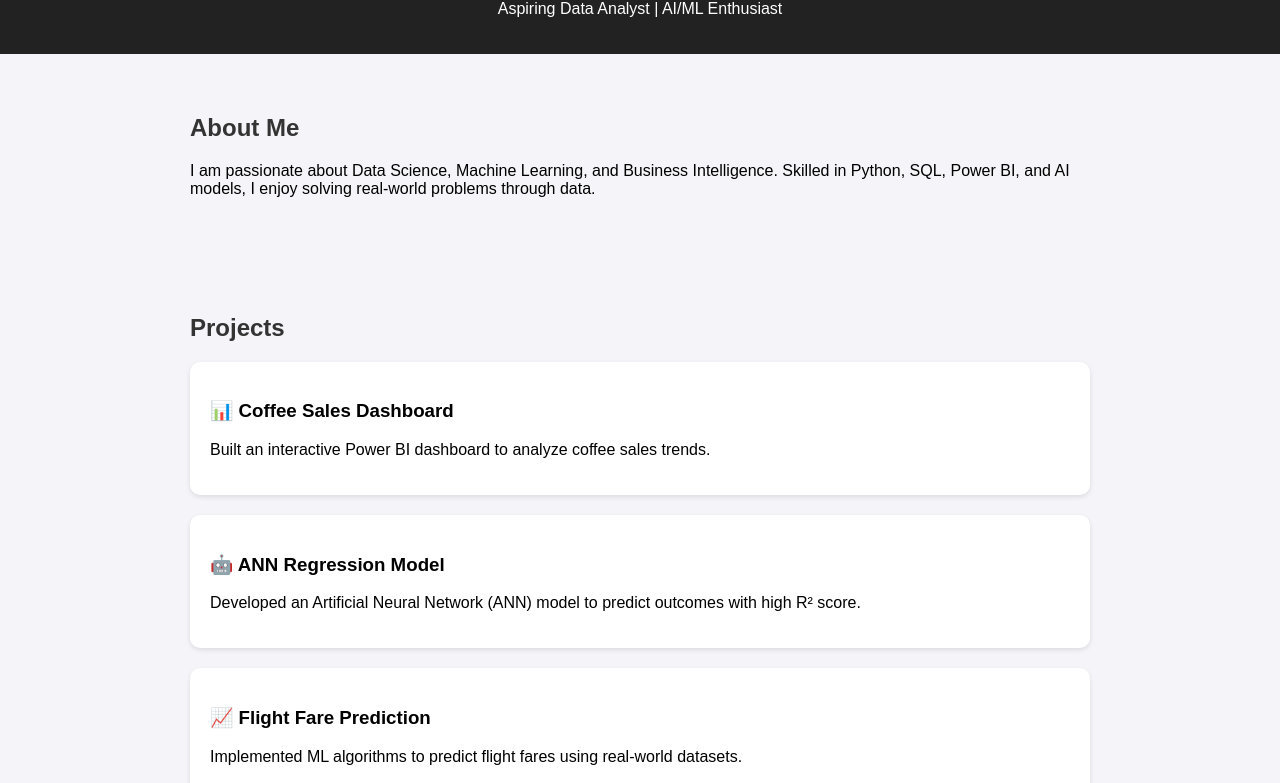
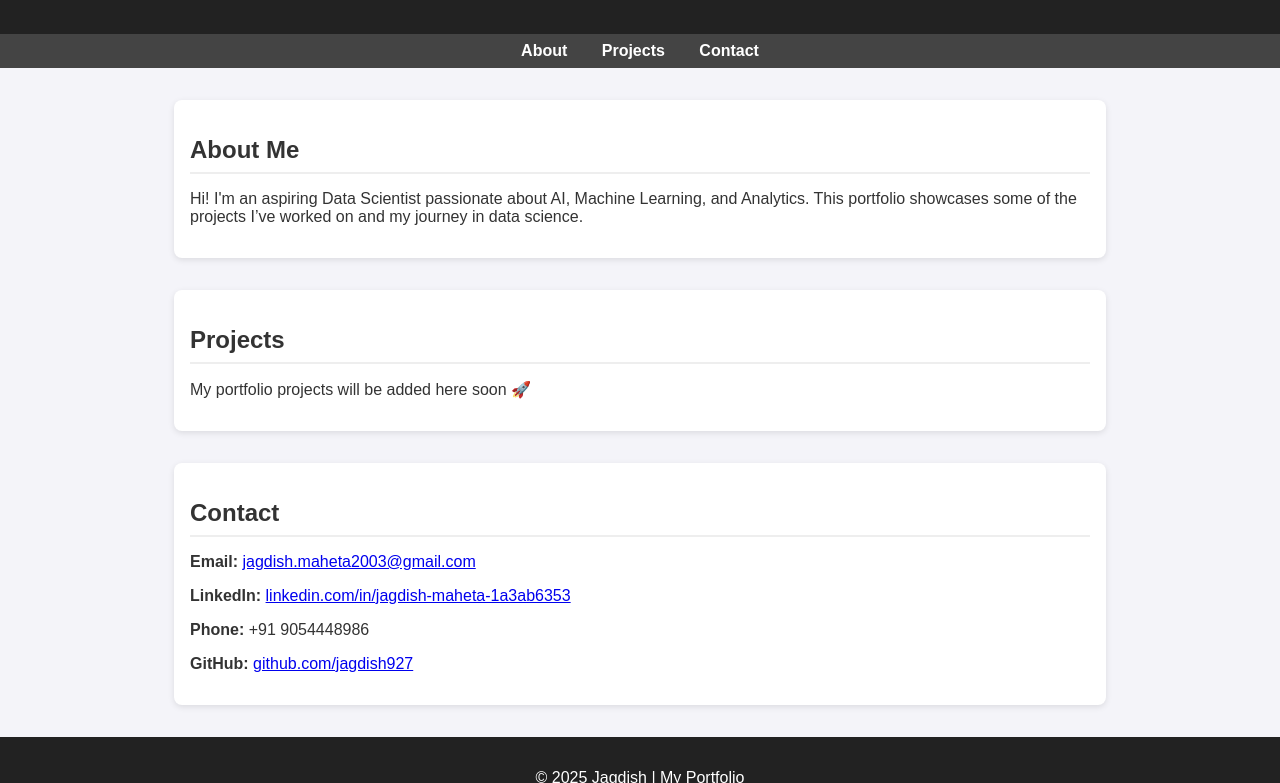
Before and after one commit to jagdish927/AI-ML-Portfolio, a plain HTML site: page index.html in a window 1280 px wide. Shown: the part 101-884 px from the top of the page. Drawn offline with Linux system fonts and the light colour scheme.

Commit message:
Update index.html

```diff
--- a/index.html
+++ b/index.html
@@ -1,55 +1,101 @@
-
 <!DOCTYPE html>
 <html lang="en">
 <head>
-  <meta charset="UTF-8" />
+  <meta charset="UTF-8">
   <meta name="viewport" content="width=device-width, initial-scale=1.0">
-  <title>Jagdish | AI-ML Portfolio</title>
+  <title>My Portfolio</title>
   <style>
-    body { font-family: Arial, sans-serif; margin: 0; background: #f4f4f9; }
-    header { background: #222; color: #fff; padding: 20px; text-align: center; }
-    section { max-width: 900px; margin: auto; padding: 40px; }
-    h1, h2 { color: #333; }
-    .project { background: #fff; margin: 20px 0; padding: 20px; border-radius: 10px; box-shadow: 0 2px 5px rgba(0,0,0,0.1); }
-    footer { text-align: center; background: #222; color: #fff; padding: 15px; margin-top: 30px; }
-    a { color: #0073e6; text-decoration: none; }
+    body {
+      font-family: Arial, sans-serif;
+      margin: 0;
+      padding: 0;
+      background: #f4f4f9;
+      color: #333;
+    }
+    header {
+      background: #222;
+      color: #fff;
+      text-align: center;
+      padding: 2rem 1rem;
+    }
+    header h1 {
+      margin: 0;
+      font-size: 2.5rem;
+    }
+    header p {
+      margin: 0.5rem 0 0;
+    }
+    nav {
+      background: #444;
+      text-align: center;
+      padding: 0.5rem;
+    }
+    nav a {
+      color: white;
+      text-decoration: none;
+      margin: 0 15px;
+      font-weight: bold;
+    }
+    nav a:hover {
+      text-decoration: underline;
+    }
+    section {
+      max-width: 900px;
+      margin: 2rem auto;
+      padding: 1rem;
+      background: #fff;
+      border-radius: 8px;
+      box-shadow: 0 2px 6px rgba(0,0,0,0.1);
+    }
+    section h2 {
+      border-bottom: 2px solid #eee;
+      padding-bottom: 0.5rem;
+      margin-bottom: 1rem;
+    }
+    footer {
+      text-align: center;
+      padding: 1rem;
+      background: #222;
+      color: #fff;
+      margin-top: 2rem;
+    }
   </style>
 </head>
 <body>
   <header>
-    <h1>👋 Hi, I'm Jagdish</h1>
-    <p>Aspiring Data Analyst | AI/ML Enthusiast</p>
+    <h1>Welcome to My Portfolio</h1>
+    <p>Data Science & AI Enthusiast</p>
   </header>
 
-  <section>
+  <nav>
+    <a href="#about">About</a>
+    <a href="#projects">Projects</a>
+    <a href="#contact">Contact</a>
+  </nav>
+
+  <section id="about">
     <h2>About Me</h2>
-    <p>I am passionate about Data Science, Machine Learning, and Business Intelligence. Skilled in Python, SQL, Power BI, and AI models, I enjoy solving real-world problems through data.</p>
+    <p>
+      Hi! I'm an aspiring Data Scientist passionate about AI, Machine Learning, and Analytics.
+      This portfolio showcases some of the projects I’ve worked on and my journey in data science.
+    </p>
   </section>
 
-  <section>
+  <section id="projects">
     <h2>Projects</h2>
-    <div class="project">
-      <h3>📊 Coffee Sales Dashboard</h3>
-      <p>Built an interactive Power BI dashboard to analyze coffee sales trends.</p>
-    </div>
-    <div class="project">
-      <h3>🤖 ANN Regression Model</h3>
-      <p>Developed an Artificial Neural Network (ANN) model to predict outcomes with high R² score.</p>
-    </div>
-    <div class="project">
-      <h3>📈 Flight Fare Prediction</h3>
-      <p>Implemented ML algorithms to predict flight fares using real-world datasets.</p>
-    </div>
+    <p>My portfolio projects will be added here soon 🚀</p>
   </section>
 
-  <section>
+  <section id="contact">
     <h2>Contact</h2>
-    <p>Email: youremail@example.com</p>
-    <p>GitHub: <a href="https://github.com/jagdish927" target="_blank">github.com/jagdish927</a></p>
+    <p><strong>Email:</strong> <a href="mailto:jagdish.maheta2003@gmail.com">jagdish.maheta2003@gmail.com</a></p>
+    <p><strong>LinkedIn:</strong> <a href="https://linkedin.com/in/jagdish-maheta-1a3ab6353" target="_blank">linkedin.com/in/jagdish-maheta-1a3ab6353</a></p>
+    <p><strong>Phone:</strong> +91 9054448986</p>
+    <p><strong>GitHub:</strong> <a href="https://github.com/jagdish927" target="_blank">github.com/jagdish927</a></p>
   </section>
 
   <footer>
-    <p>© 2025 Jagdish | AI-ML Portfolio</p>
+    <p>© 2025 Jagdish | My Portfolio</p>
   </footer>
 </body>
 </html>
```
